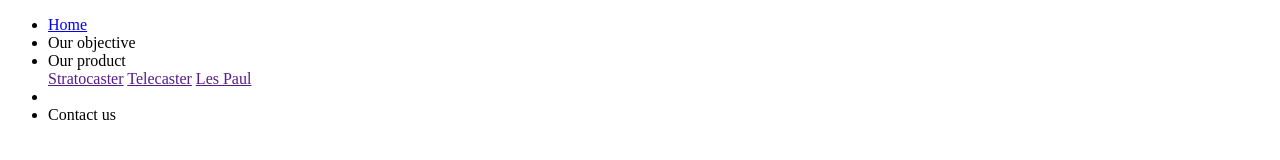
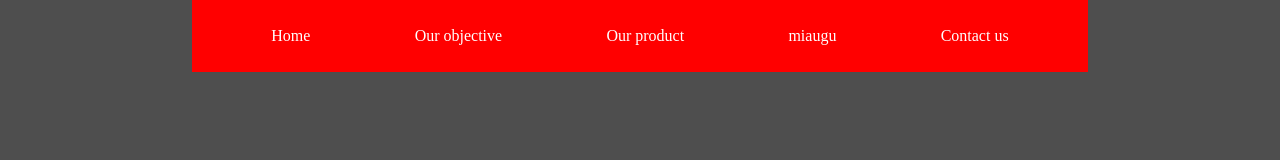
Before and after one commit to Zaffias/hnhtml, a plain HTML site: page index.html in a window 1280 px wide. Drawn offline with Linux system fonts and the light colour scheme.

Commit message:
created project structure

```diff
--- a/css/styles.css
+++ b/css/styles.css
@@ -0,0 +1,52 @@
+
+:root{
+    --main-bg-color: #4e4e4e;
+    --text-color: #fff;
+}
+
+html{
+    background-color: var(--main-bg-color);
+    color: var(--text-color);
+}
+
+*, *::after, *::before {
+    margin: 0;
+    box-sizing: border-box;
+    padding: 0;
+}
+a{
+    text-decoration: none;
+    color: #fff;
+}
+
+#root{
+    width: 70%;
+    display: flex;
+    flex-direction: column;
+    margin: auto;
+}
+
+.dropdown-menu{
+    display: none;
+    position: absolute;
+    overflow: auto;
+    flex-direction: column;
+    justify-content: space-around;
+}
+
+.dropdown-item{
+    padding: 0.5rem;
+}
+
+.navbar-list{
+    display: flex;
+    background-color: red;
+    list-style: none;
+    padding: 1.7rem;
+    align-items: center;
+    justify-content: space-around;
+}
+
+.navbar-item:hover .dropdown-menu{
+    display: flex;
+}
--- a/index.html
+++ b/index.html
@@ -10,23 +10,29 @@
         <nav class="navbar">
             <ul class="navbar-list">
                 <li class="navbar-item">
-                    <a href="/index.html">Home</a>
+                    <a href="./index.html">Home</a>
                 </li>
-                    <li class="navbar-item">Our objective
-                        <a href="/objective.html"></a>
+                    <li class="navbar-item">
+                        <a href="./html/objective.html">Our objective</a>
                     </li>
                     <li class="navbar-item">Our product
                         <div class=dropdown-menu>
-                            <a href="">Stratocaster</a>
-                            <a href="">Telecaster</a>
-                            <a href="">Les Paul</a>
+                            <a href="./html/guitarpages/stratocaster.html" class="dropdown-item">Stratocaster</a>
+                            <a href="./html/guitarpages/telecaster.html"  class="dropdown-item">Telecaster</a>
+                            <a href="./html/guitarpages/lespaul.html"  class="dropdown-item">Les Paul</a>
                         </div>
                     </li>
-                    <li class="navbar-item">
-                        <div class=dropdown-menu></div>
+                    <li class="navbar-item">miaugu
+                        <div class=dropdown-menu>
+
+                        </div>
                     </li>
                     <li class="navbar-item">Contact us
-                        <div class=dropdown-menu></div>
+                        <div class=dropdown-menu>
+                            <a href="./html/guitarpages/stratocaster.html" class="dropdown-item">Stratocaster</a>
+                            <a href="./html/guitarpages/telecaster.html"  class="dropdown-item">Telecaster</a>
+                            <a href="./html/guitarpages/lespaul.html"  class="dropdown-item">Les Paul</a>
+                        </div>
                     </li>
                 </ul>
         </nav>
```
Also changed, not shown: html/guitarpages/lespaul.html (added), html/guitarpages/stratocaster.html (added), html/guitarpages/telecaster.html (added), html/objective.html (added).
